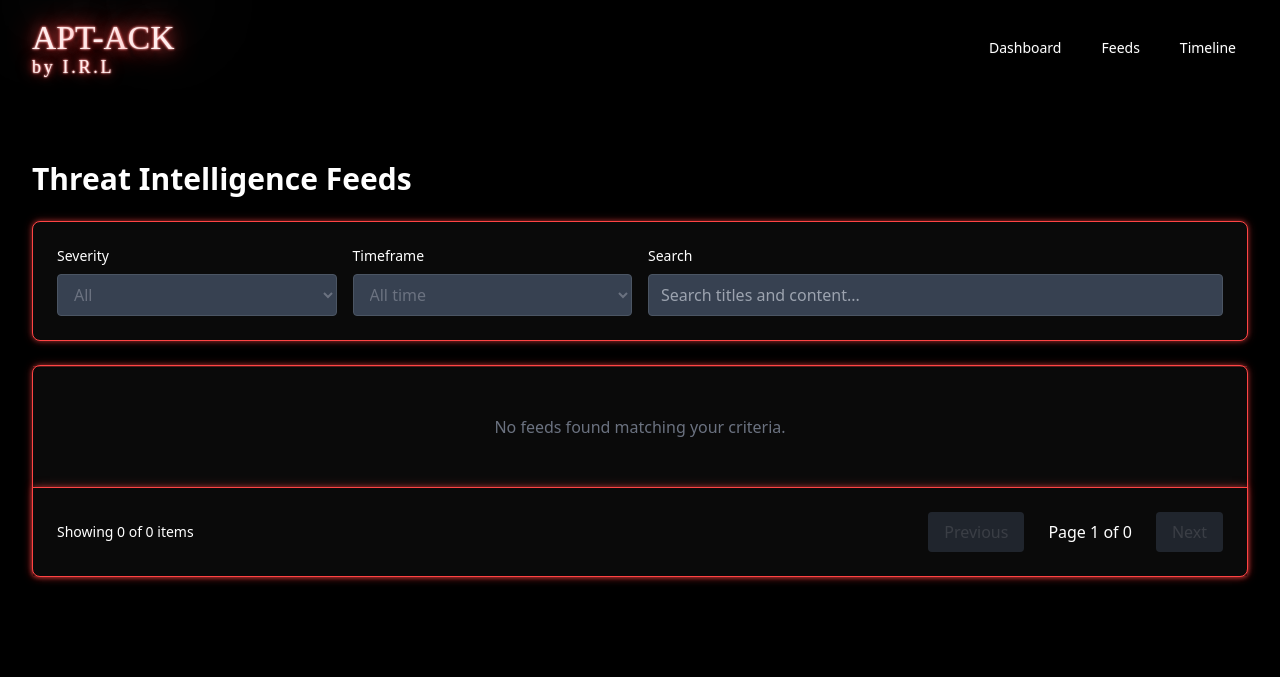
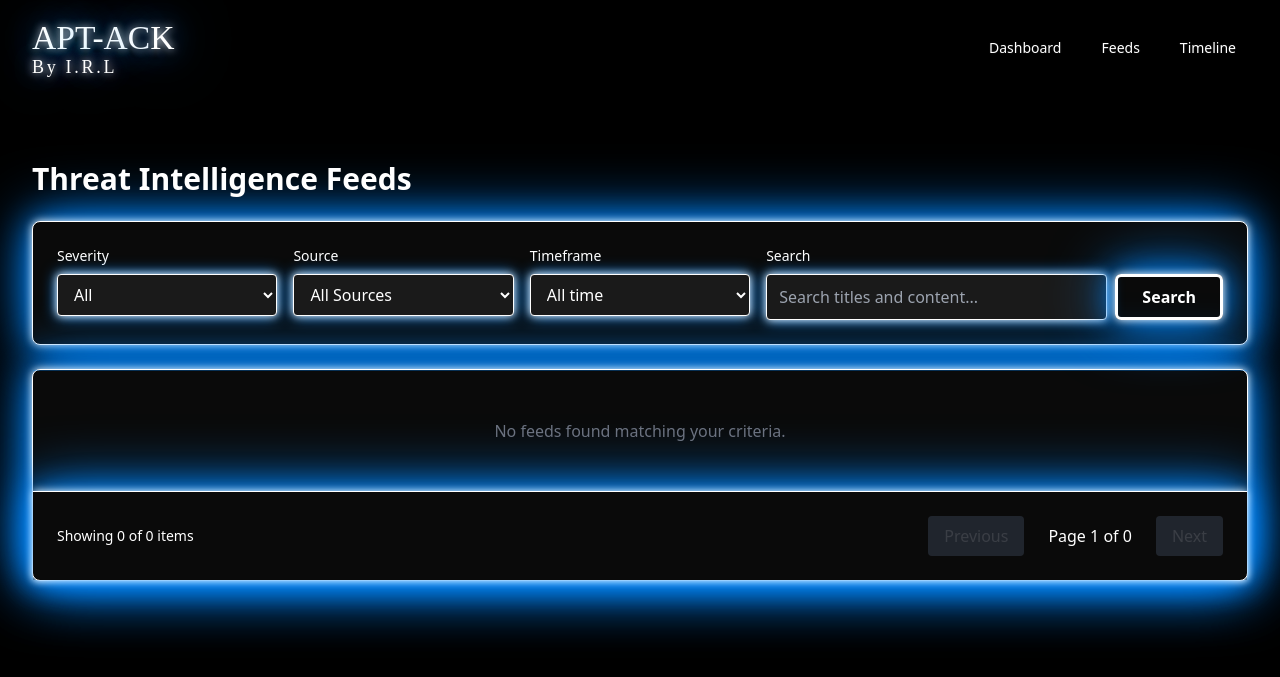
Before and after one commit to Kylemanley26/APT-ACK, a Flask app: page /feeds in a window 1280 px wide. Shown: the top 677 px of the page. Run offline with Flask 3, Linux system fonts and the light colour scheme; data that the repository does not hold is empty; some libraries are stand-ins or nearby versions; some web fonts are replaced.

Commit message:
changed styles, added like 26 new intel sources

```diff
--- a/web/templates/base.html
+++ b/web/templates/base.html
@@ -14,11 +14,14 @@
             background: #000;
         }
 
-        /* Authentic neon sign effect from CodePen */
+        /* Blue neon sign effect */
         .neon-title {
             font: 400 4.2vh "Vibur";
-            color: #fee;
-            text-shadow: 0 -40px 100px, 0 0 2px, 0 0 1em #ff4444, 0 0 0.5em #ff4444, 0 0 0.1em #ff4444, 0 10px 3px #000;
+            color: #fff;
+            text-shadow: 0 0 .5rem #fff,
+                         0 0 2rem #08f,
+                         0 0 4rem #08f,
+                         0 10px 3px #000;
             user-select: none;
         }
 
@@ -65,8 +68,11 @@
 
         .neon-subtitle {
             font: 400 2.25vh "Vibur";
-            color: #fee;
-            text-shadow: 0 0 2px, 0 0 0.8em #ff4444, 0 0 0.4em #ff4444, 0 0 0.1em #ff4444, 0 5px 3px #000;
+            color: #fff;
+            text-shadow: 0 0 .5rem #fff,
+                         0 0 1.5rem #08f,
+                         0 0 3rem #08f,
+                         0 5px 3px #000;
             letter-spacing: 0.15em;
             user-select: none;
         }
@@ -102,11 +108,13 @@
         /* Neon border effect for content boxes */
         .neon-box {
             background: #0a0a0a !important;
-            border: 1px solid #ff4444 !important;
-            box-shadow: 0 0 5px rgba(255, 68, 68, 0.5),
-                        0 0 10px rgba(255, 68, 68, 0.3),
-                        0 0 15px rgba(255, 68, 68, 0.2),
-                        inset 0 0 5px rgba(255, 68, 68, 0.1) !important;
+            border: 0.2rem solid #fff !important;
+            box-shadow: 0 0 .5rem #fff,
+                        inset 0 0 .5rem #fff,
+                        0 0 2rem #08f,
+                        inset 0 0 2rem #08f,
+                        0 0 4rem #08f,
+                        inset 0 0 4rem #08f !important;
         }
 
         /* Override Tailwind gray backgrounds */
@@ -116,13 +124,14 @@
         }
 
         .border-gray-700 {
-            border-color: #ff4444 !important;
-            box-shadow: 0 0 5px rgba(255, 68, 68, 0.5),
-                        0 0 10px rgba(255, 68, 68, 0.3);
+            border-color: #fff !important;
+            box-shadow: 0 0 .5rem #fff,
+                        0 0 2rem #08f,
+                        0 0 4rem #08f;
         }
 
         .divide-gray-700 > * + * {
-            border-top-color: rgba(255, 68, 68, 0.3) !important;
+            border-top-color: rgba(0, 136, 255, 0.3) !important;
         }
 
         /* White links globally */
@@ -175,6 +184,67 @@
             background-color: #6b7280 !important;
             color: #fff !important;
         }
+
+        /* All text in spans/badges should be white */
+        span.text-red-200,
+        span.text-orange-200,
+        span.text-yellow-200,
+        span.text-blue-200,
+        span.text-gray-300,
+        .bg-red-900,
+        .bg-orange-900,
+        .bg-yellow-900 {
+            color: #fff !important;
+        }
+
+        /* Form elements - white text */
+        select,
+        input[type="text"],
+        input {
+            color: #fff !important;
+            background-color: #1a1a1a !important;
+            border-color: #fff !important;
+            box-shadow: 0 0 .5rem #fff,
+                        0 0 1rem #08f;
+        }
+
+        select option {
+            color: #fff !important;
+            background-color: #1a1a1a !important;
+        }
+
+        /* Override Tailwind form classes */
+        .bg-gray-700.border-gray-600 {
+            background-color: #1a1a1a !important;
+            border-color: #fff !important;
+            color: #fff !important;
+            box-shadow: 0 0 .5rem #fff,
+                        0 0 1rem #08f;
+        }
+
+        /* Neon search button */
+        .neon-button {
+            background: transparent !important;
+            border: 0.2rem solid #fff !important;
+            color: #fff !important;
+            padding: 0.5rem 1.5rem;
+            border-radius: 0.375rem;
+            font-weight: 600;
+            transition: all 0.3s ease;
+            box-shadow: 0 0 .5rem #fff,
+                        0 0 2rem #08f,
+                        0 0 4rem #08f;
+        }
+
+        .neon-button:hover {
+            background: #08f !important;
+            box-shadow: 0 0 .5rem #fff,
+                        inset 0 0 .5rem #fff,
+                        0 0 2rem #08f,
+                        inset 0 0 2rem #08f,
+                        0 0 4rem #08f,
+                        inset 0 0 4rem #08f;
+        }
     </style>
 </head>
 <body class="text-white">
@@ -183,11 +253,11 @@
             <div class="flex items-center justify-between h-24">
                 <div class="flex flex-col items-start">
                     <h1 class="neon-title">AP<span>T</span>-A<span>C</span>K</h1>
-                    <span class="neon-subtitle">by I.R.L</span>
+                    <span class="neon-subtitle">By I.R.L</span>
                 </div>
                 <div class="flex space-x-4">
-                    <a href="/" class="text-white hover:text-red-400 px-3 py-2 rounded-md text-sm font-medium">Dashboard</a>                    <a href="/feeds" class="text-white hover:text-red-400 px-3 py-2 rounded-md text-sm font-medium">Feeds</a>
-                    <a href="/timeline" class="text-white hover:text-red-400 px-3 py-2 rounded-md text-sm font-medium">Timeline</a>                </div>
+                    <a href="/" class="text-white px-3 py-2 rounded-md text-sm font-medium">Dashboard</a>                    <a href="/feeds" class="text-white px-3 py-2 rounded-md text-sm font-medium">Feeds</a>
+                    <a href="/timeline" class="text-white px-3 py-2 rounded-md text-sm font-medium">Timeline</a>                </div>
             </div>
         </div>
     </nav>
--- a/web/templates/feeds.html
+++ b/web/templates/feeds.html
@@ -3,12 +3,12 @@
 {% block title %}Feeds - APT-ACK{% endblock %}
 
 {% block content %}
-<div x-data="feedsPage()" x-init="loadFeeds()">
+<div x-data="feedsPage()" x-init="init()">
     <h1 class="text-3xl font-bold mb-6">Threat Intelligence Feeds</h1>
 
     <!-- Filters -->
     <div class="bg-gray-800 p-6 rounded-lg border border-gray-700 mb-6">
-        <div class="grid grid-cols-1 md:grid-cols-4 gap-4">
+        <div class="grid grid-cols-1 md:grid-cols-5 gap-4">
             <div>
                 <label class="block text-sm font-medium text-gray-400 mb-2">Severity</label>
                 <select x-model="filters.severity" @change="loadFeeds()" class="w-full bg-gray-700 border border-gray-600 rounded px-3 py-2">
@@ -18,6 +18,15 @@
                     <option value="medium">Medium</option>
                     <option value="low">Low</option>
                     <option value="info">Info</option>
+                </select>
+            </div>
+            <div>
+                <label class="block text-sm font-medium text-gray-400 mb-2">Source</label>
+                <select x-model="filters.source" @change="loadFeeds()" class="w-full bg-gray-700 border border-gray-600 rounded px-3 py-2">
+                    <option value="">All Sources</option>
+                    <template x-for="source in sources" :key="source.name">
+                        <option :value="source.name" x-text="source.name + ' (' + source.count + ')'"></option>
+                    </template>
                 </select>
             </div>
             <div>
@@ -31,11 +40,14 @@
             </div>
             <div class="md:col-span-2">
                 <label class="block text-sm font-medium text-gray-400 mb-2">Search</label>
-                <input type="text"
-                       x-model="filters.search"
-                       @keyup.debounce.500ms="loadFeeds()"
-                       placeholder="Search titles and content..."
-                       class="w-full bg-gray-700 border border-gray-600 rounded px-3 py-2">
+                <div class="flex gap-2">
+                    <input type="text"
+                           x-model="filters.search"
+                           @keyup.enter="loadFeeds()"
+                           placeholder="Search titles and content..."
+                           class="flex-1 bg-gray-700 border border-gray-600 rounded px-3 py-2">
+                    <button @click="loadFeeds()" class="neon-button">Search</button>
+                </div>
             </div>
         </div>
     </div>
@@ -148,8 +160,10 @@
 function feedsPage() {
     return {
         feeds: [],
+        sources: [],
         filters: {
             severity: '',
+            source: '',
             hours: '',
             search: ''
         },
@@ -158,6 +172,17 @@ function feedsPage() {
             per_page: 20,
             total: 0,
             pages: 0
+        },
+
+        async init() {
+            await this.loadSources();
+            await this.loadFeeds();
+        },
+
+        async loadSources() {
+            const response = await fetch('/api/stats');
+            const data = await response.json();
+            this.sources = data.top_sources || [];
         },
 
         async loadFeeds() {
```
Also changed, not shown: other parts of web/templates/base.html (+2 -2 lines), config/sources.yaml (+60 -0 lines), web/templates/index.html (+19 -6 lines).
